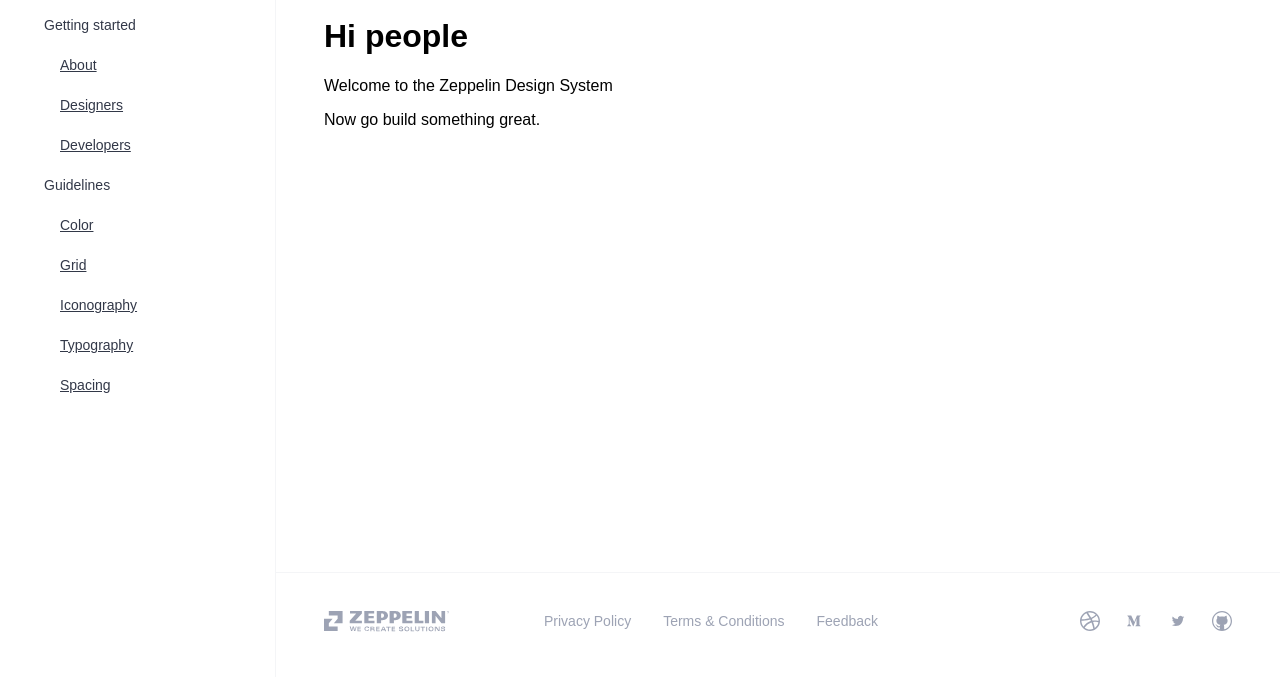
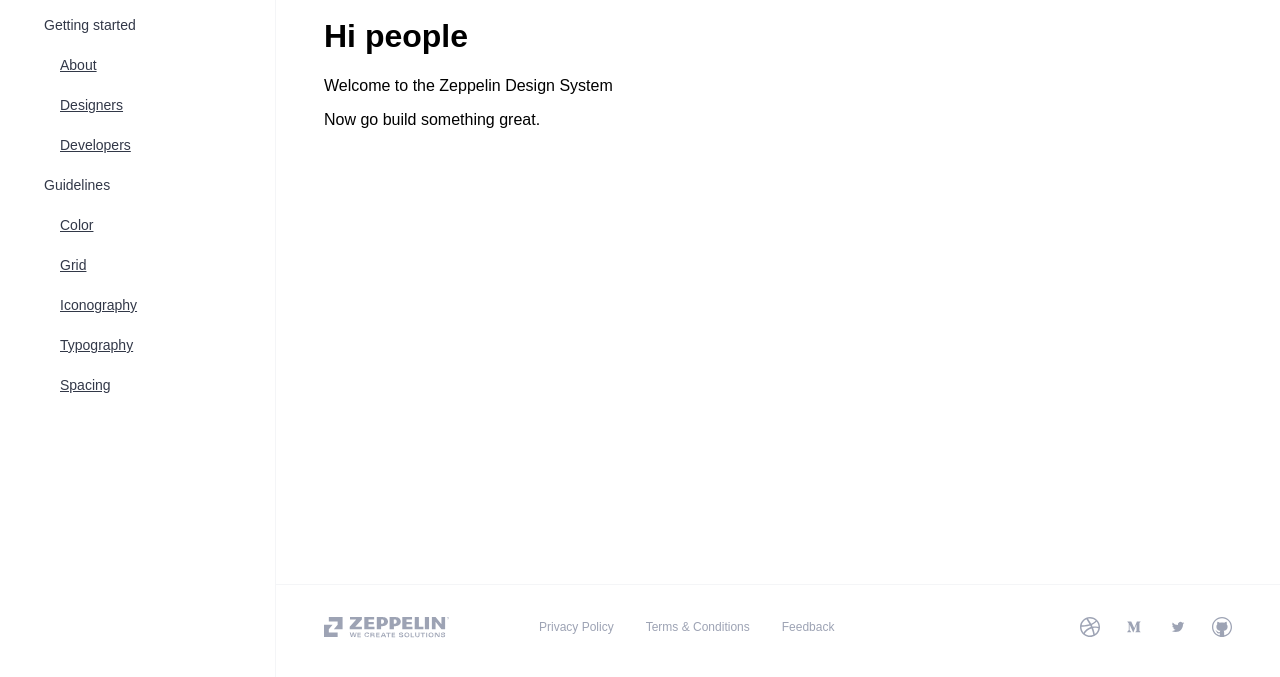
Before and after one commit to zepdev/design-system-website, a Gatsby site: page / in a window 1280 px wide. Shown: the part 131-808 px from the top of the page. Built offline with nearby package versions, Linux system fonts and the light colour scheme; Gatsby itself is replaced by a stand-in of ours.

```diff
--- a/package.json
+++ b/package.json
@@ -6,9 +6,9 @@
   "author": "Jörg Schneider <joerg.schneider@z-lab.com>",
   "dependencies": {
     "classnames": "^2.2.6",
-    "gatsby": "^2.0.106",
+    "gatsby": "^2.0.107",
     "gatsby-image": "^2.0.29",
-    "gatsby-plugin-manifest": "^2.0.15",
+    "gatsby-plugin-manifest": "^2.0.16",
     "gatsby-plugin-offline": "^2.0.22",
     "gatsby-plugin-react-helmet": "^3.0.5",
     "gatsby-plugin-sass": "^2.0.8",
--- a/src/styles/_footer.scss
+++ b/src/styles/_footer.scss
@@ -1,71 +1,98 @@
 .zds-footer {
   border-top: 1px solid #f4f5f7;
-  padding: 1.5rem 2rem;
+  padding: 1.5rem 1.5rem;
 }
 
 .zds-footer--container {
-  min-height: 24px;
   display: flex;
-  flex-wrap: wrap;
-  justify-content: space-between;
-  align-items: center;
+  flex-direction: column;
+  justify-content: center;
 }
 
 .zds-footer--img {
-  width: 125px;
-  margin-right: 95px;
-  color: #9da3b4;
-}
-
-.zds-footer--icon {
-  width: 20px;
-  height: 20px;
-  margin-left: 24px;
-  color: #9da3b4;
+  display: none;
 }
 
 .zds-footer--icon__container {
   display: flex;
+  justify-content: space-around;
+  align-items: center;
+}
+
+.zds-footer--icon {
+  width: 1.75rem;
+  height: 1.75rem;
+  color: #9da3b4;
+}
+
+.zds-footer--link__container {
+  display: flex;
+  flex-direction: column;
   align-items: center;
 }
 
 .zds-footer--link {
-  font-size: 0.875rem;
+  font-size: 0.75rem;
   color: #9da3b4;
   text-decoration: none;
-  padding-right: 32px;
-}
-
-.zds-footer--link__container {
-  display: flex;
-  align-items: center;
-}
-
-@include breakpoint(xxs) {
-  .zds-footer {
-    padding: 1.5rem 2rem;
-  }
+  margin-bottom: 0.9375rem;
 }
 
 @include breakpoint(xs) {
+  .zds-footer {
+    padding: 1.25rem 2rem;
+  }
+  .zds-footer--container {
+    height: 1.5rem;
+    display: flex;
+    flex-direction: row;
+    justify-content: space-between;
+    align-items: center;
+  }
+  .zds-footer--link__container {
+    flex-direction: row;
+  }
+  .zds-footer--link {
+    margin-right: 2rem;
+    margin-bottom: 0;
+  }
+  .zds-footer--icon__container {
+    justify-content: flex-end;
+  }
+  .zds-footer--icon {
+    width: 1.25rem;
+    height: 1.25rem;
+    margin-left: 1.5rem;
+  }
 }
 
 @include breakpoint(s) {
   .zds-footer {
-    padding: 2rem 3rem;
+    padding: 1.6875rem 3rem;
   }
-}
-@include breakpoint(m) {
 }
 
 @include breakpoint(l) {
+  .zds-footer {
+    padding: 1.875rem 3rem;
+  }
+  .zds-footer--img {
+    display: block;
+    width: 125px;
+    height: 1.5rem;
+    margin-right: 90px;
+    color: #9da3b4;
+  }
 }
 
 @include breakpoint(xl) {
   .zds-footer {
-    padding: 3rem 3rem;
+    padding: 2.875rem 3rem;
+  }
+  .zds-footer--img {
+    margin-right: 95px;
+  }
+  .zds-footer--link {
+    font-size: 0.875rem;
   }
 }
-
-@include breakpoint(xxl) {
-}
```
Also changed, not shown: 1 other file.
